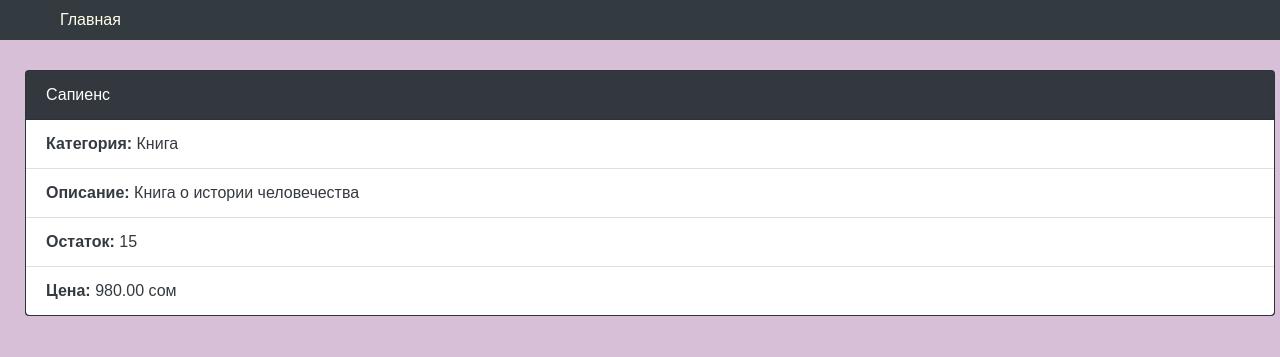
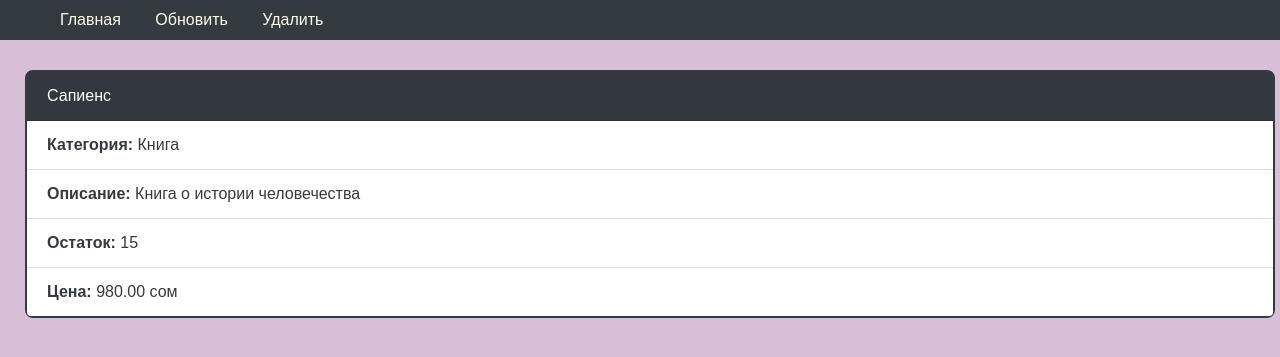
Before and after one commit to DinaraKA/dinara_karybekova_lab_44, a Django app: page /products/1/ in a window 1280 px wide. Shown: the top 357 px of the page. Run offline with Django 3.2, Linux system fonts and the light colour scheme; data comes from the database, SQL or seed files in the repository; some libraries are stand-ins or nearby versions.

Commit message:
Добавление стиля и кое какие корректировки.

```diff
--- a/source/webapp/form.py
+++ b/source/webapp/form.py
@@ -7,5 +7,5 @@ class ProductForm(forms.Form):
     name = forms.CharField(max_length=100, required=True, label='Название')
     description = forms.CharField(max_length=2000, required=True, label='Описание',widget=widgets.Textarea)
     category = forms.ChoiceField(label='Категория', choices=PRODUCT_CATEGORY_CHOICES)
-    amount = forms.IntegerField(label='Остаток', required=True)
-    price = forms.IntegerField(label='Цена', required=True)
+    amount = forms.IntegerField(min_value=0, label='Остаток', required=True)
+    price = forms.DecimalField(max_digits=7, decimal_places=2, label='Цена', required=True)
--- a/source/webapp/static/css/style.css
+++ b/source/webapp/static/css/style.css
@@ -91,10 +91,12 @@ textarea {
     color: darkviolet;
 }
 .card {
-    margin-bottom: 20px;
-    width: 23%;
+    width: 30%;
     margin: 10px;
     display: inline-block;
+    border: 2px solid rgb(51,58,64);
+    border-radius: 8px;
+    padding: auto;
 }
 .card-footer {
     display: flex;
@@ -102,6 +104,7 @@ textarea {
 }
 .card-footer a {
     color: white;
+    height: 15px;
 }
 .icons {
     margin-left: 8px;
--- a/source/webapp/templates/product.html
+++ b/source/webapp/templates/product.html
@@ -1,6 +1,10 @@
 {% extends 'base.html' %}
 
 {% block title %}Товар{% endblock %}
+{% block menu %}
+    <li><a href="{% url 'product_edit' product.pk %}">Обновить</a></li>
+    <li><a href="{% url 'product_delete' product.pk %}">Удалить</a></li>
+{% endblock %}
 {% block content %}
     <div class="card text-white bg-dark" style="width: 100%;">
         <div class="card-header">{{ product.name }}</div>
@@ -11,5 +15,4 @@
             <li class="list-group-item"><b>Цена: </b>{{ product.price }} сом</li>
         </ul>
     </div>
-{#    <button type="submit" class="btn btn-dark" value="Submit" id="input"><a href="{% url 'product_edit' product.pk %}">Обновить</a></button>#}
 {% endblock %}
--- a/source/webapp/views.py
+++ b/source/webapp/views.py
@@ -4,7 +4,7 @@ from webapp.form import ProductForm
 
 
 def index_view(request):
-    products = Product.objects.filter(amount__gt=0).order_by('name','category')
+    products = Product.objects.filter(amount__gt=0).order_by('category','name')
     return render(request, 'index.html', context={
         'products': products
     })
```
